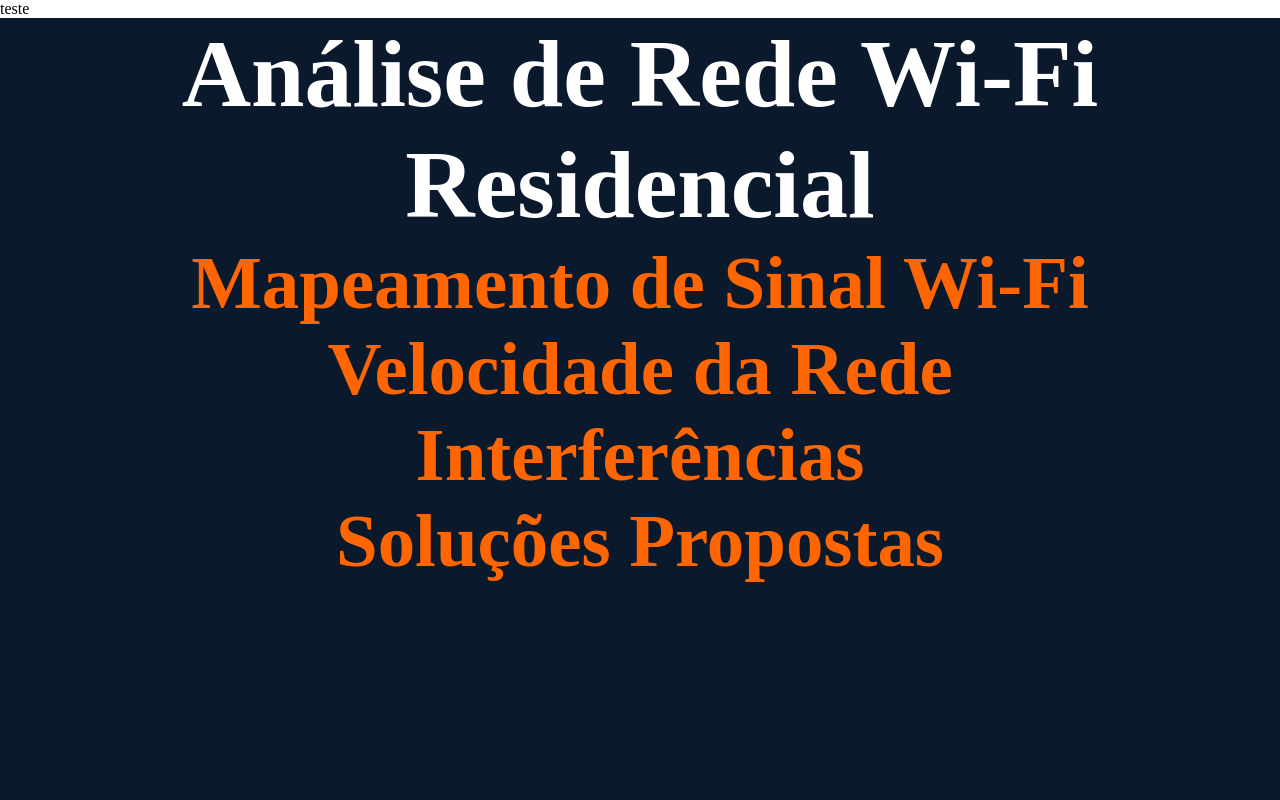
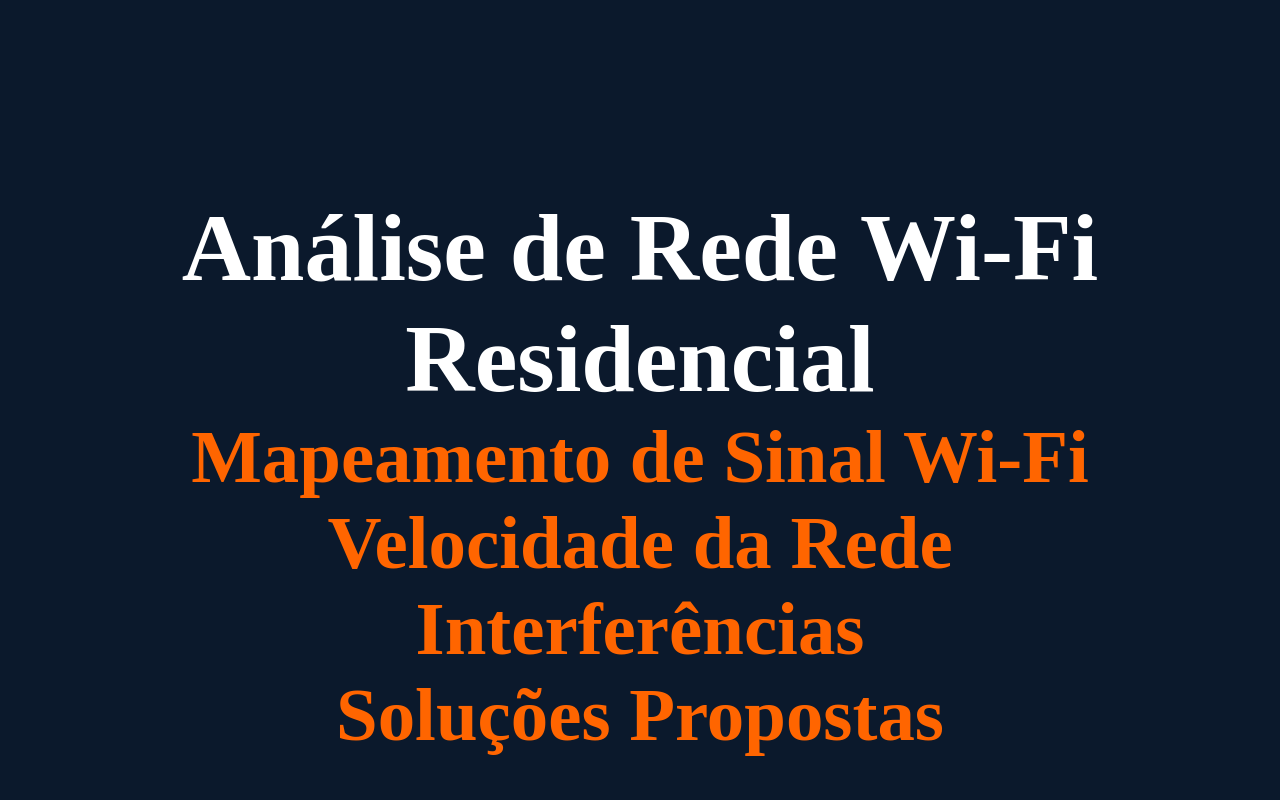
Before and after one commit to RaayaneCustodio/projeto, a website: page index.html in a window 1280 px wide. Shown: the top 800 px of the page. Drawn offline with Linux system fonts and the light colour scheme.

Commit message:
Arrumando altura do texto

```diff
--- a/index.html
+++ b/index.html
@@ -12,9 +12,9 @@
 
 <body>
     <header>
-        <nav>
+        <!-- <nav>
             teste
-        </nav>
+        </nav> -->
     </header>
     <main class="content">
         <section class="content-section">
--- a/styles/style.css
+++ b/styles/style.css
@@ -19,6 +19,7 @@
 
 .content-home{
     background-color: var(--cor-home);
+    padding-top: 12rem;
     height: 100vh;
     text-align: center;
     font-size: 4rem;
```
